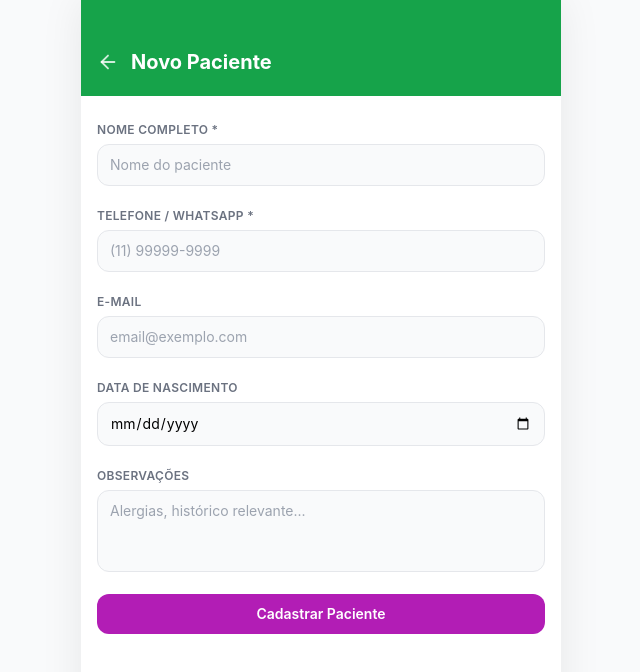
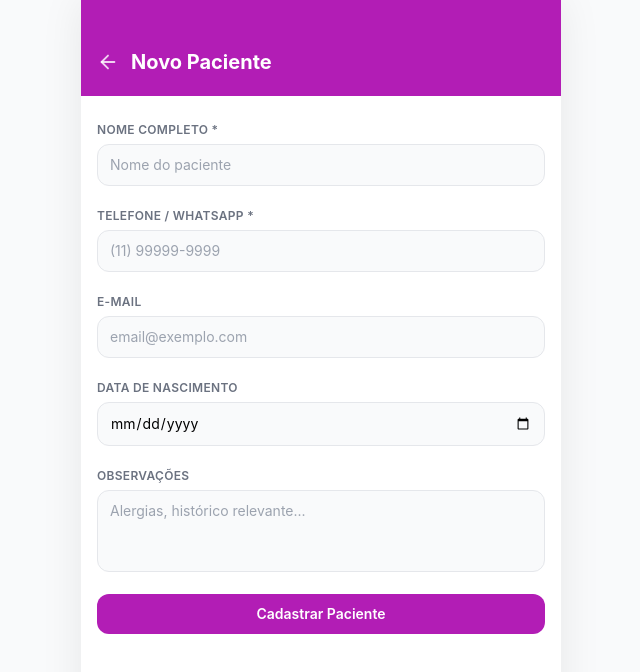
Before and after one commit to CaPinh/medapp, a Next.js app: page /patients/new in a window 1280 px wide. Shown: the top 672 px of the page, without its empty margins (319-959 px from the left). Built offline with nearby package versions, Linux system fonts and the light colour scheme; no server answers.

Commit message:
Update page.tsx

```diff
--- a/app/patients/new/page.tsx
+++ b/app/patients/new/page.tsx
@@ -27,7 +27,7 @@ export default function NewPatientPage() {
 
   return (
     <div className="page-container pb-8">
-      <div className="bg-green-600 px-4 pt-12 pb-5 flex items-center gap-3">
+      <div className="bg-purple-600 px-4 pt-12 pb-5 flex items-center gap-3">
         <button onClick={() => router.back()} className="text-white/80 hover:text-white">
           <ArrowLeft size={22} />
         </button>
```
